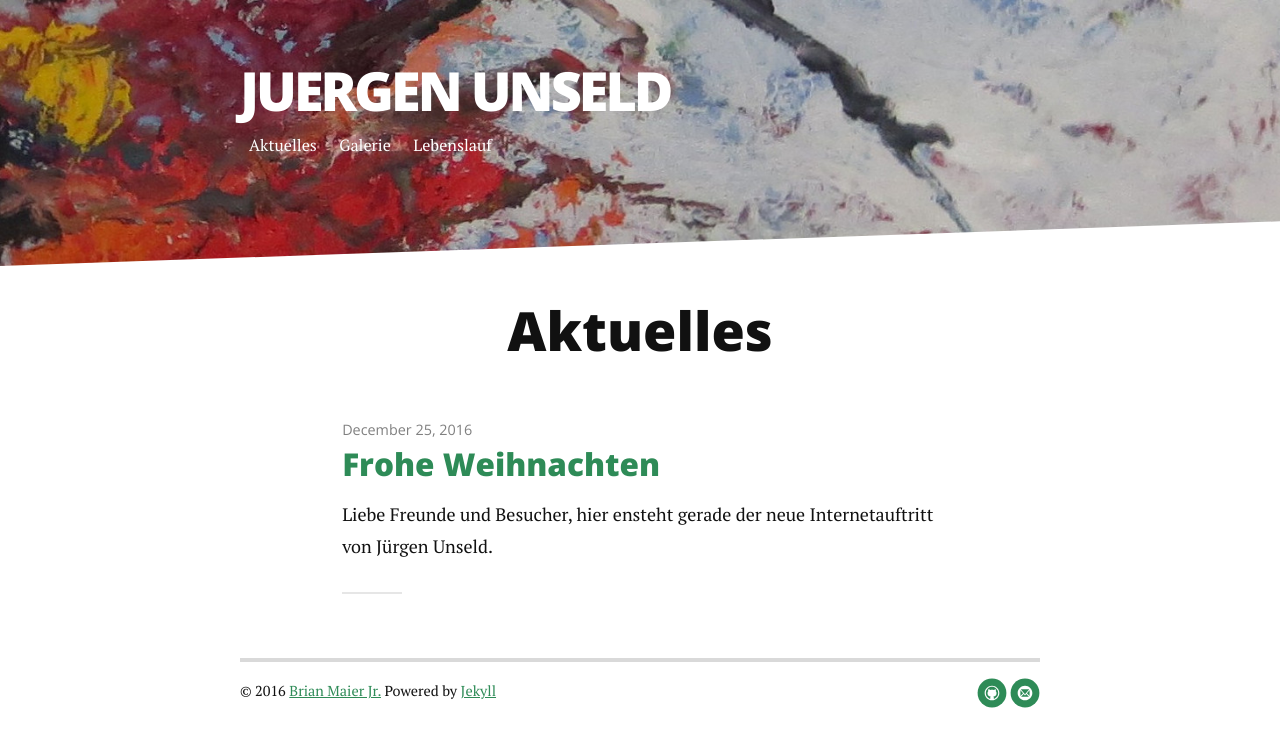
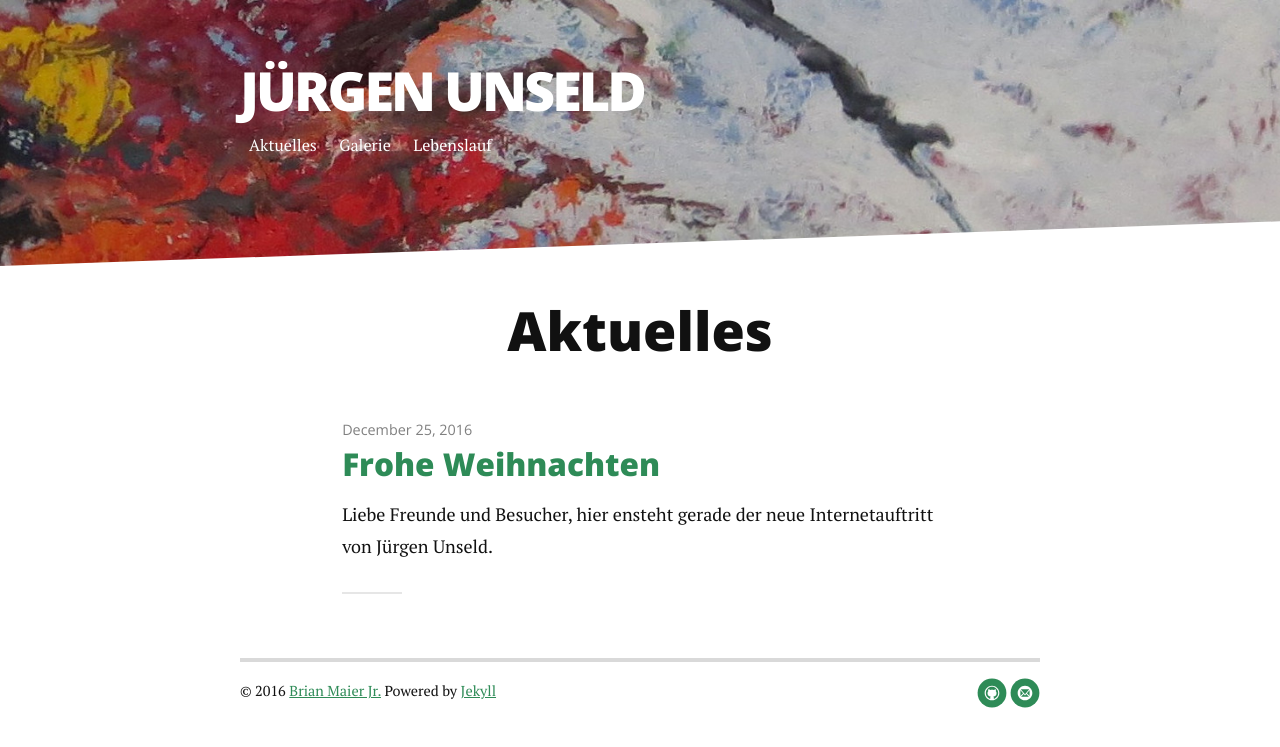
Before and after one commit to jueunseld/jueunseld.github.io, a Jekyll site: the page built from index.html, in a window 1280 px wide. Shown: the top 747 px of the page. Built offline with Jekyll 4.4.1, drawn with Linux system fonts in a browser that asks for light colours; nearby versions of some CDN libraries; the list of posts is cut into pages by our own code.

Commit message:
changed title and email

```diff
--- a/_config.yml
+++ b/_config.yml
@@ -1,4 +1,4 @@
-title: Juergen Unseld
+title: Jürgen Unseld
 description:
 
 url: https://jporzelt.github.io
@@ -23,6 +23,6 @@ social:
    github: jporzelt
    twitter:
    facebook:
-   email: jporzelt@gmail.bla
+   email: jue.unseld@gmx.de
 
 google_analytics:
```
